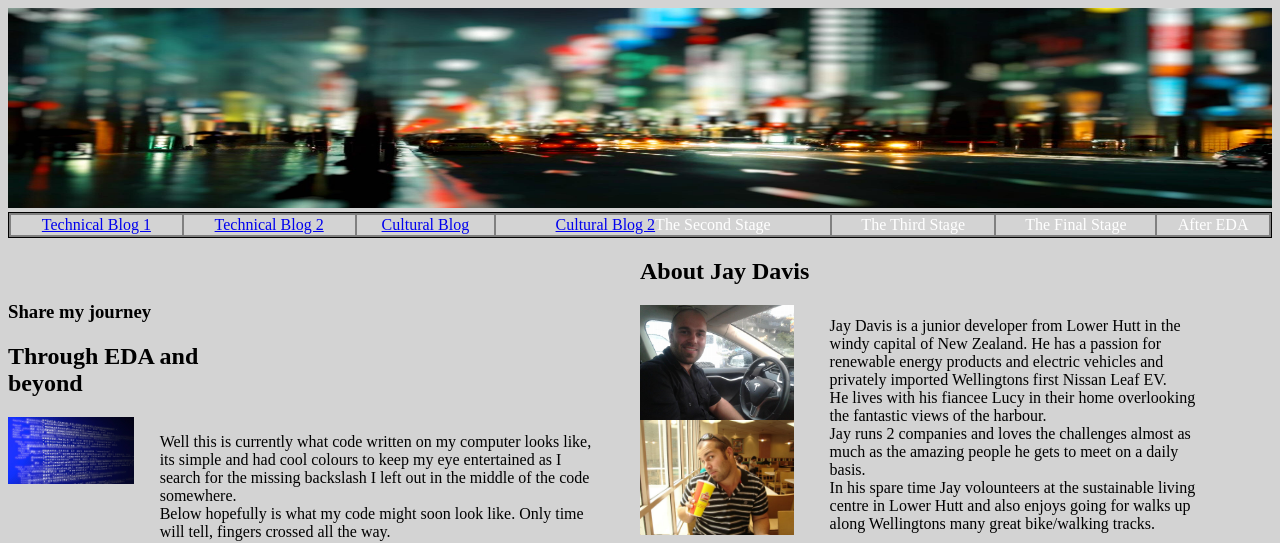
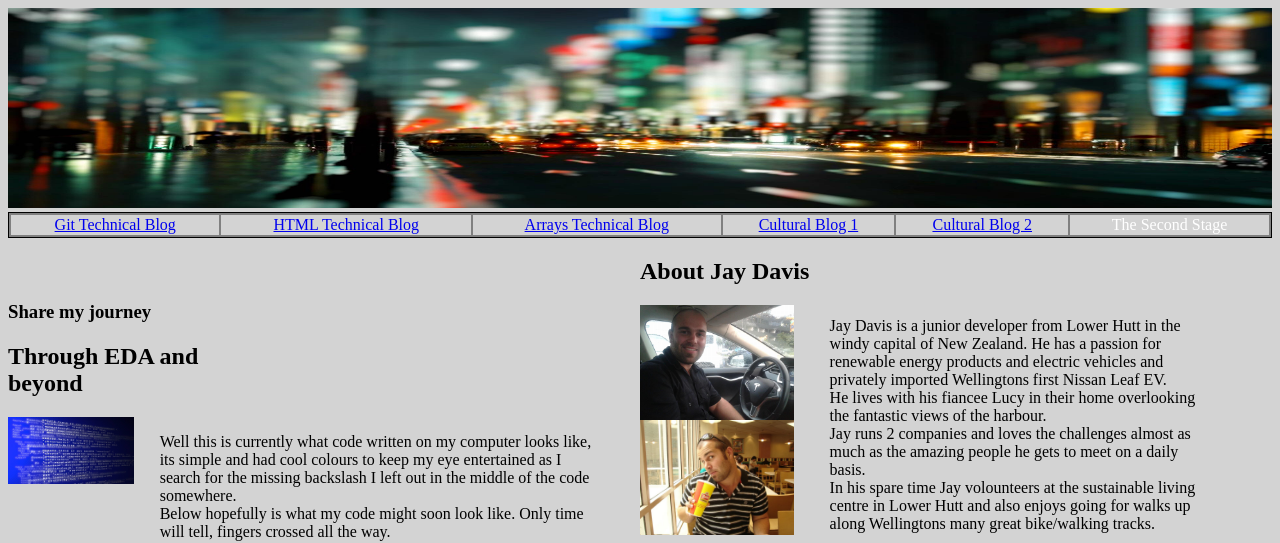
Before and after one commit to Jayklutch/Jayklutch.github.io, a plain HTML site: page index.html in a window 1280 px wide. Shown: the top 543 px of the page. Drawn offline with Linux system fonts and the light colour scheme.

Commit message:
added blog

```diff
--- a/index.html
+++ b/index.html
@@ -13,13 +13,13 @@
     <table>
        <tbody>
         <tr>
-          <td><a href="http://jayklutch.github.io/blog/t1-git-blog.html">Technical Blog 1</a> </td>
-           <td><a href="http://jayklutch.github.io/blog/t3-arrays-hashes.html">Technical Blog 2</a> </td>
-          <td><a href="http://jayklutch.github.io/blog/c1-chefs-kitchen.html">Cultural Blog</a></td>
-          <td><a href="http://jayklutch.github.io/blog/c3_thinking-style.html">Cultural Blog 2</a>The Second Stage</td>
-          <td>The Third Stage</td>
-          <td>The Final Stage</td>
-          <td>After EDA</td>
+          <td><a href="http://jayklutch.github.io/blog/t1-git-blog.html">Git Technical Blog</a> </td>
+           <td><a href="http://jayklutch.github.io/blog/t2-css-design.html">HTML Technical Blog</a> </td>
+                <td><a href="http://jayklutch.github.io/blog/t3-arrays-hashes.html">Arrays Technical Blog</a> </td>
+          <td><a href="http://jayklutch.github.io/blog/c1-chefs-kitchen.html">Cultural Blog 1</a></td>
+          <td><a href="http://jayklutch.github.io/blog/c3_thinking-style.html">Cultural Blog 2</a></td>
+          <td>The Second Stage</td>
+
         </tr>
 
     </tbody>
```
